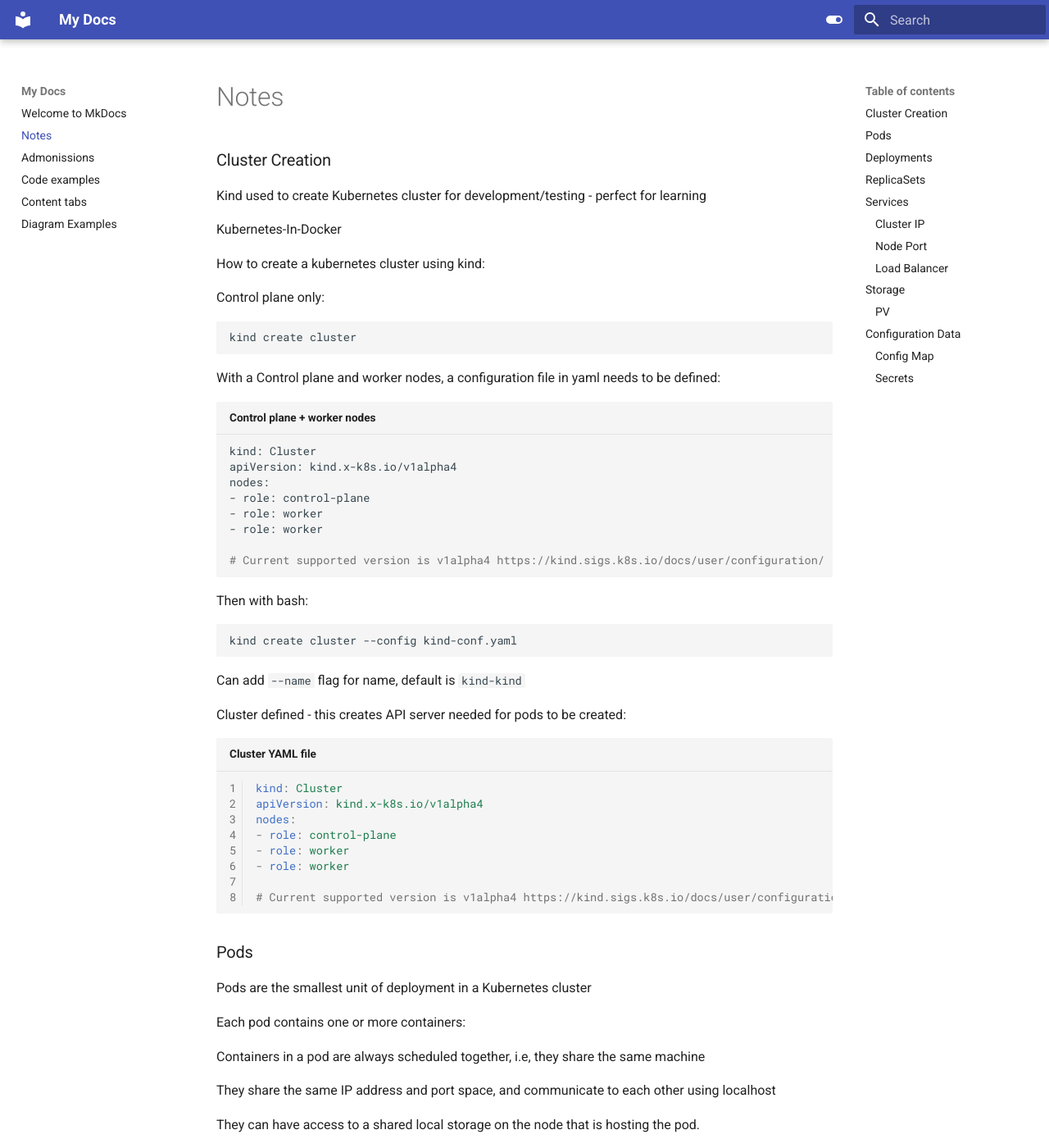
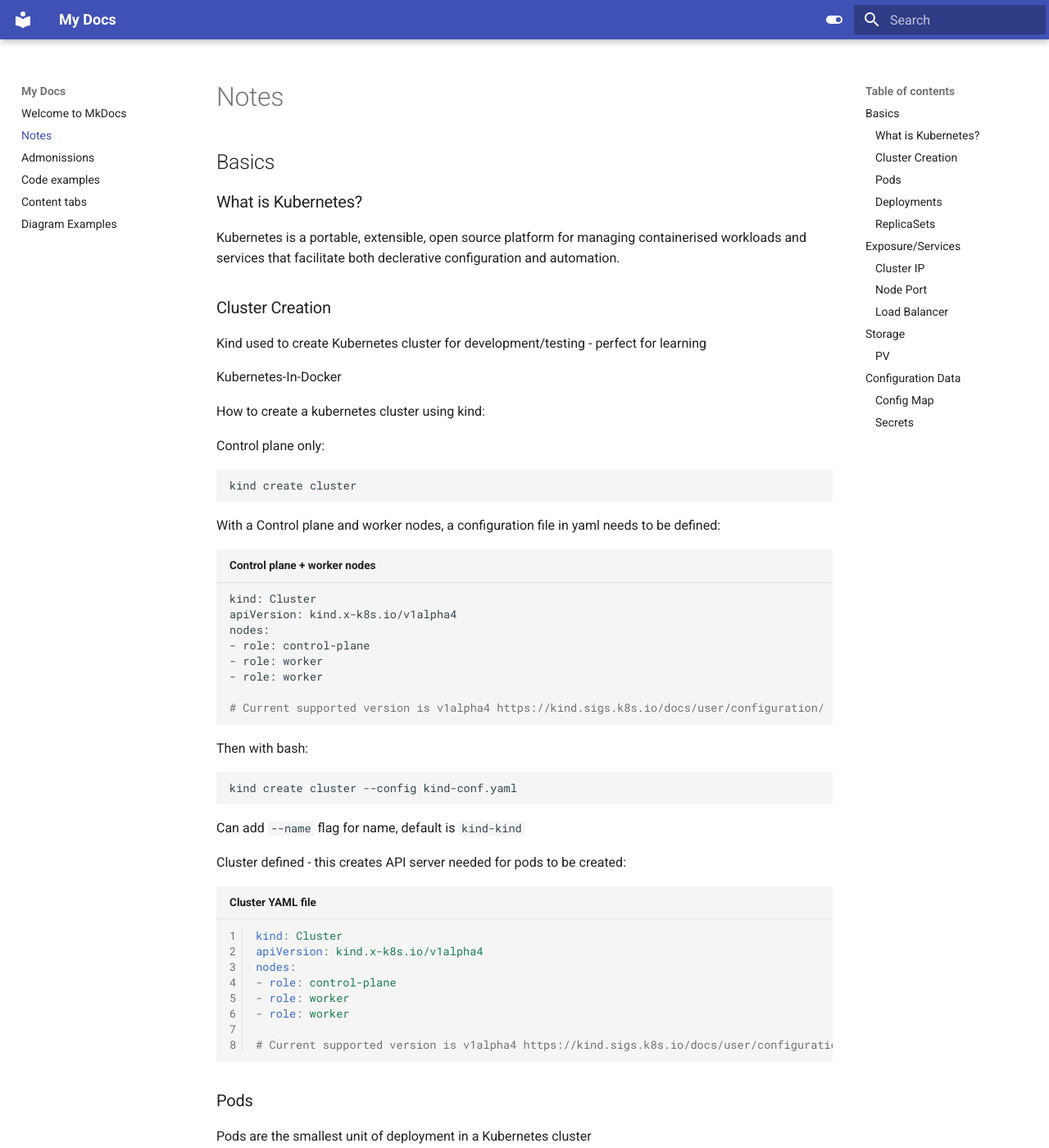
Before and after one commit to Mazharul419/kubernetes-project, an MkDocs documentation site: the page built from docs/Notes.md, in a window 1280 px wide and 1400 px high. Shown: the whole window at 82% size. Built offline with MkDocs 1.6.1 and Material for MkDocs 9.7.7, drawn with Linux system fonts in a browser that asks for light colours; some of the changed text lies outside the part shown.

Commit message:
Added structure to notes

```diff
--- a/docs/Notes.md
+++ b/docs/Notes.md
@@ -1,3 +1,9 @@
+## Basics
+
+### What is Kubernetes?
+
+Kubernetes is a portable, extensible, open source platform for managing containerised workloads and services that facilitate both declerative configuration and automation.
+
 ### Cluster Creation
 
 Kind used to create Kubernetes cluster for development/testing - perfect for learning
@@ -52,7 +58,7 @@
 
 Each pod contains one or more containers:
 
-Containers in a pod are always scheduled together, i.e, they share the same machine
+Containers in a pod are [always co-located and co-scheduled together](https://kubernetes.io/docs/concepts/workloads/pods/), i.e, they share the same machine
 
 They share the same IP address and port space, and communicate to each other using localhost
 
@@ -229,7 +235,7 @@
 
 A deployment simplifies things, by taking care of ReplicaSets - they give you more control with less effort.
 
-### Services
+## Exposure/Services
 
 Services allows you to expose your application you created as pods and deployments so other users can access them.
 
@@ -258,7 +264,7 @@
 
     Services work at the Network layer, using TCP and other Networking protocols. These are the backbone of Networking in Kubernetes. Behind the scenes kube-proxy is in charge - creating ip tables and routes.
 
-#### Cluster IP
+### Cluster IP
 
 It is like the internal phone-line of the Kubernetes cluster.
 
@@ -364,7 +370,7 @@
 
 You can then test using a relevant tool such as using curl to see if it is accessible
 
-#### Node Port
+### Node Port
 
 It is a way to make your service accessible outside the Kubernetes cluster. It opens a specific port on each node in your cluster and forwards traffic from that port to your service.
 
@@ -383,7 +389,7 @@
 Node port is useful when you want to export the service to the outside world but don't need a load balancer - this makes it useful for development and local testing.
 
 
-#### Load Balancer
+### Load Balancer
 
 This exposes your service externally using your cloud providers load balancer - this will distribute traffic across your pods. There is an internal load balancer too that distributes traffic evenly to your pods.
 
```
